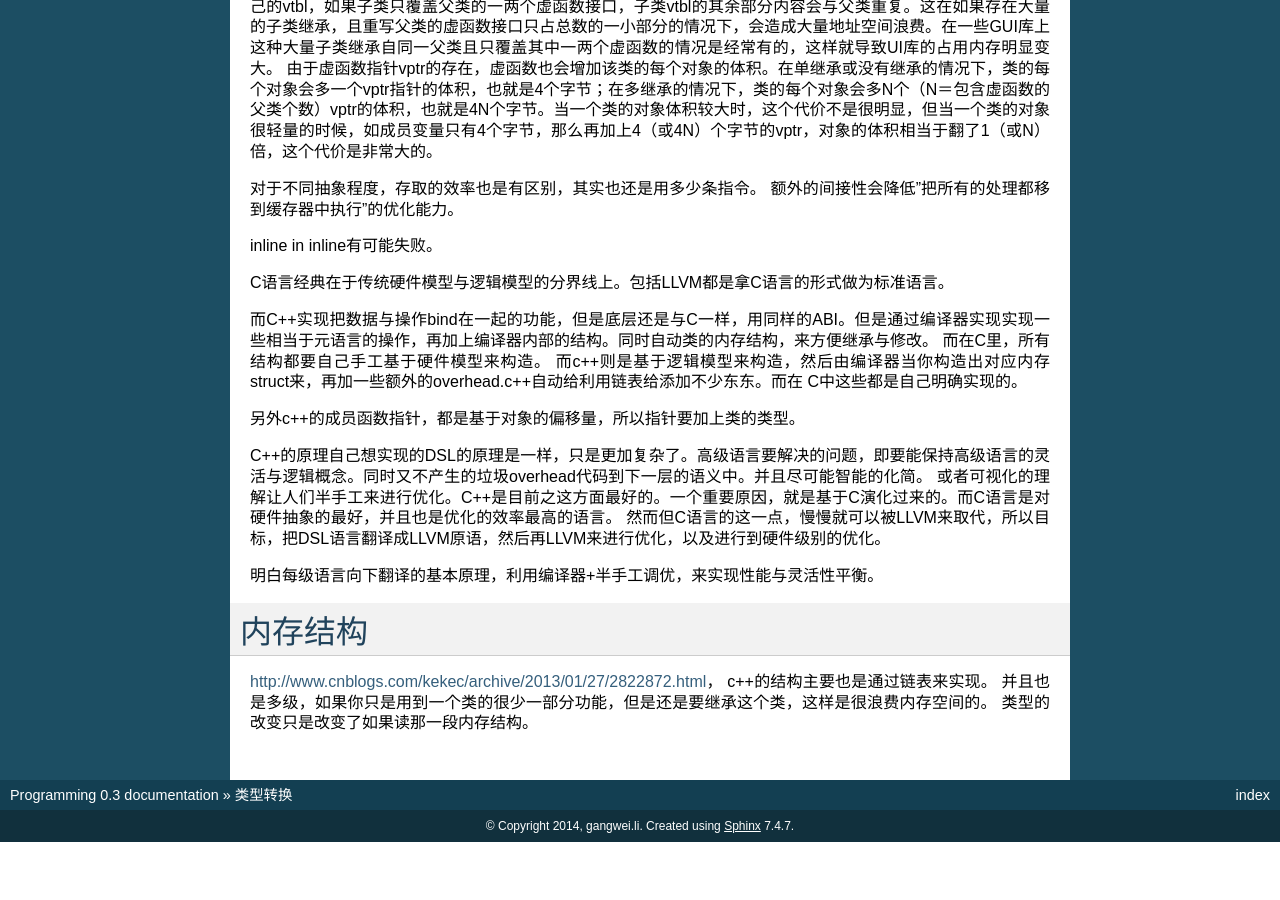
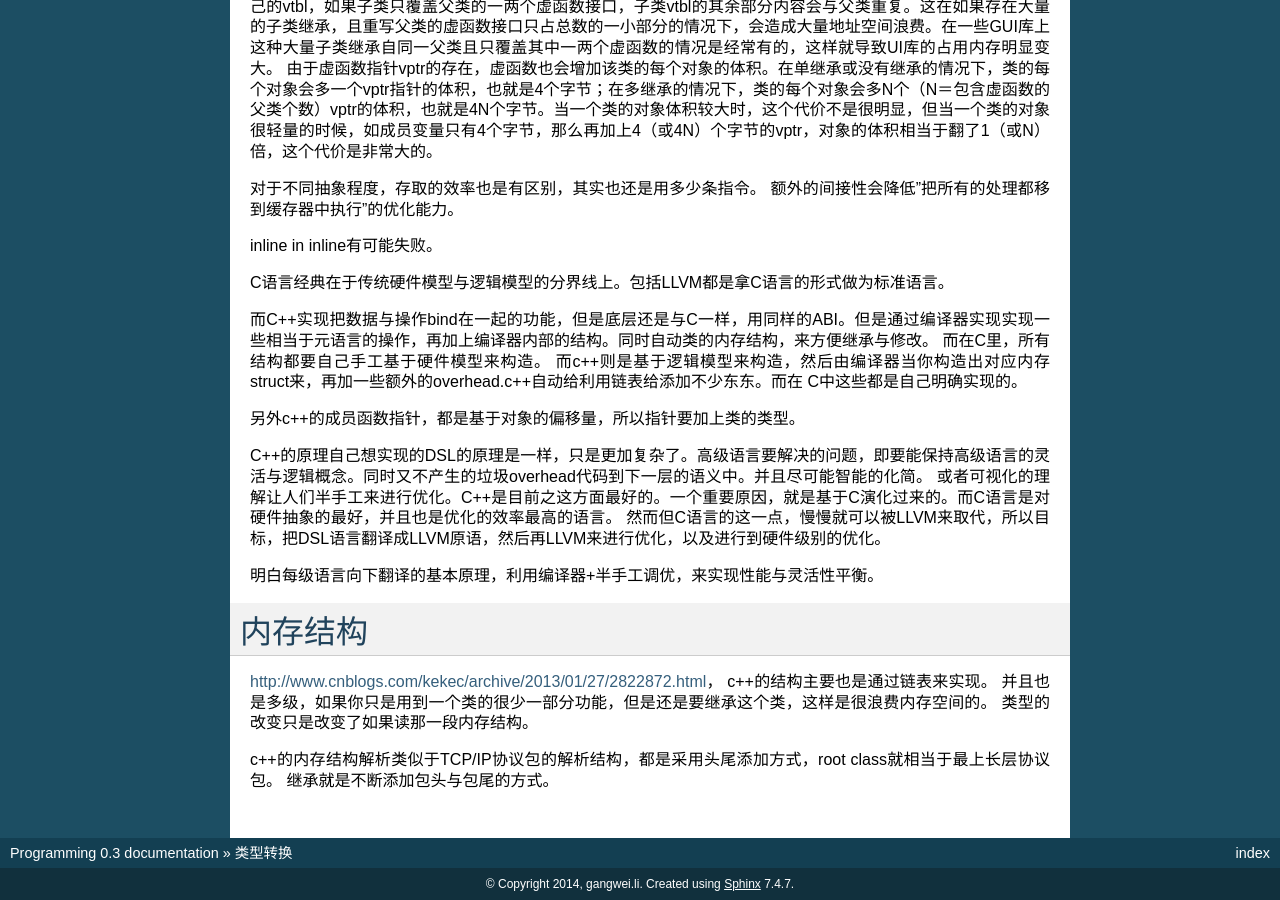
Before and after one commit to gwli/Programming, a Sphinx documentation site: the page built from source/content/Stage_1/CAndCPP.rst, in a window 1280 px wide and 900 px high, scrolled down 1130 px. Built offline with Sphinx 7.4.7, drawn with Linux system fonts in a browser that asks for light colours; before the commit the page ends 1972 px from its top, so only the background shows below that.

Commit message:
C structure in Memory

```diff
--- a/source/content/Stage_1/CAndCPP.rst
+++ b/source/content/Stage_1/CAndCPP.rst
@@ -81,3 +81,5 @@ C++的原理自己想实现的DSL的原理是一样，只是更加复杂了。
 ========
 
 http://www.cnblogs.com/kekec/archive/2013/01/27/2822872.html， c++的结构主要也是通过链表来实现。 并且也是多级，如果你只是用到一个类的很少一部分功能，但是还是要继承这个类，这样是很浪费内存空间的。 类型的改变只是改变了如果读那一段内存结构。
+
+c++的内存结构解析类似于TCP/IP协议包的解析结构，都是采用头尾添加方式，root class就相当于最上长层协议包。 继承就是不断添加包头与包尾的方式。
```
